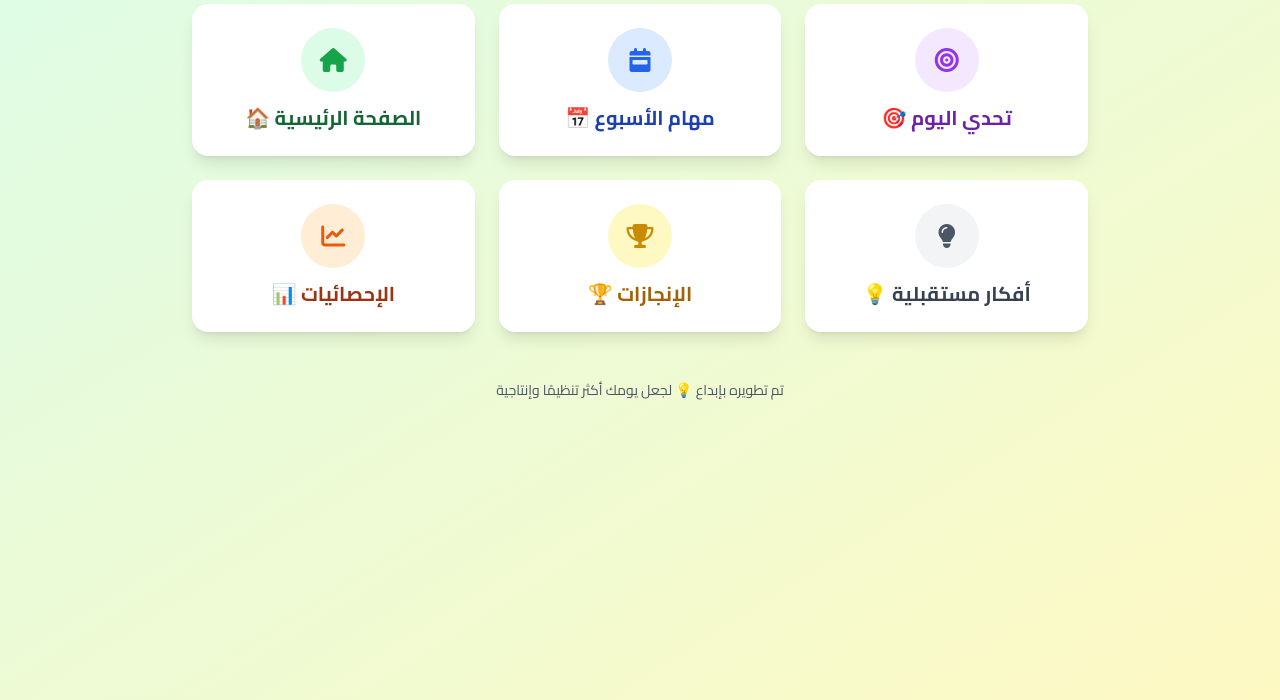
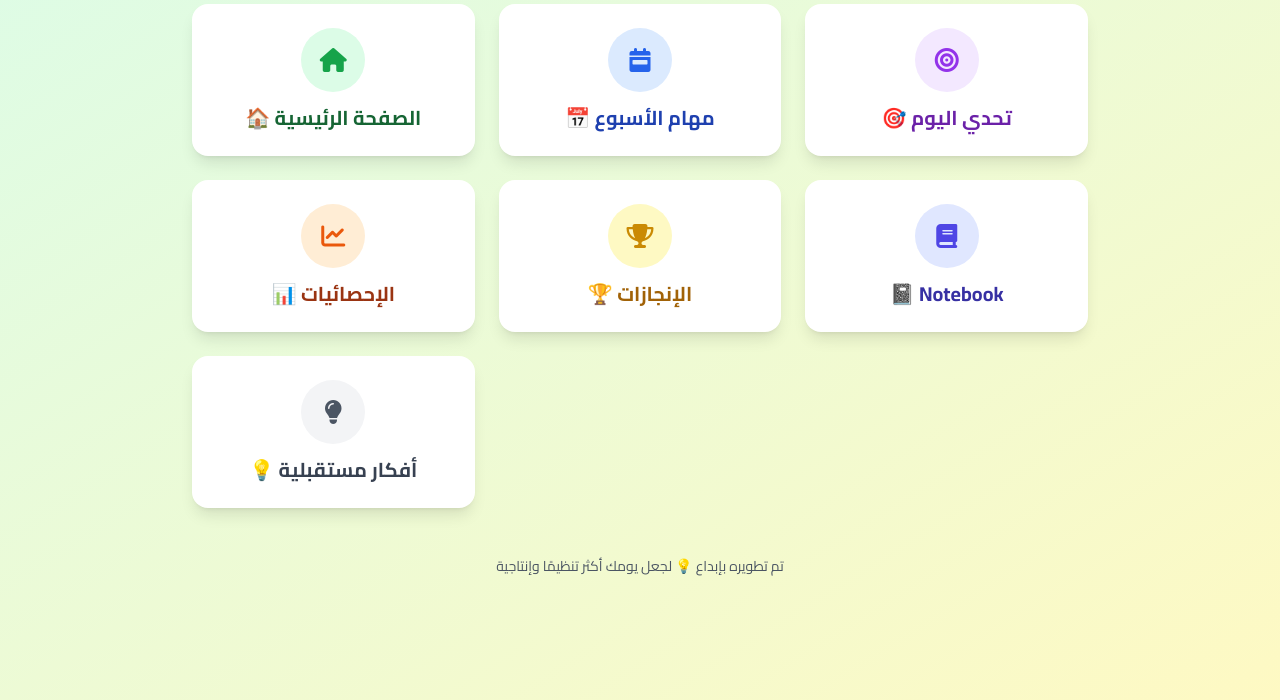
Before and after one commit to omar1055oo/-, a plain HTML site: page index.html in a window 1280 px wide. Shown: the part 100-800 px from the top of the page. Drawn offline with nearby package versions, Linux system fonts and the light colour scheme.

Commit message:
index.html

```diff
--- a/index.html
+++ b/index.html
@@ -106,7 +106,15 @@
       🏆 الإنجازات
     </a>
 
-    <div onclick="showFutureIdeas()" class="card-hover performance bg-white p-6 rounded-2xl shadow-lg text-center hover:bg-gray-100 transition-all duration-300 text-xl font-semibold text-gray-700 flex flex-col items-center cursor-pointer animate-fade-in-up" style="animation-delay: 0.35s">
+    <!-- بطاقة Notebook الجديدة -->
+    <a href="notebook.html" class="card-hover performance bg-white p-6 rounded-2xl shadow-lg text-center hover:bg-indigo-50 transition-all duration-300 text-xl font-semibold text-indigo-800 flex flex-col items-center animate-fade-in-up" style="animation-delay: 0.35s">
+      <div class="w-16 h-16 bg-indigo-100 rounded-full flex items-center justify-center mb-3 performance">
+        <i class="fas fa-book text-2xl text-indigo-600"></i>
+      </div>
+      📓 Notebook
+    </a>
+
+    <div onclick="showFutureIdeas()" class="card-hover performance bg-white p-6 rounded-2xl shadow-lg text-center hover:bg-gray-100 transition-all duration-300 text-xl font-semibold text-gray-700 flex flex-col items-center cursor-pointer animate-fade-in-up" style="animation-delay: 0.4s">
       <div class="w-16 h-16 bg-gray-100 rounded-full flex items-center justify-center mb-3 performance">
         <i class="fas fa-lightbulb text-2xl text-gray-600"></i>
       </div>
@@ -114,7 +122,7 @@
     </div>
   </div>
 
-  <div class="text-center mt-12 text-sm text-gray-600 animate-fade-in-up performance" style="animation-delay: 0.4s">
+  <div class="text-center mt-12 text-sm text-gray-600 animate-fade-in-up performance" style="animation-delay: 0.45s">
     تم تطويره بإبداع 💡 لجعل يومك أكثر تنظيمًا وإنتاجية
   </div>
 
```
